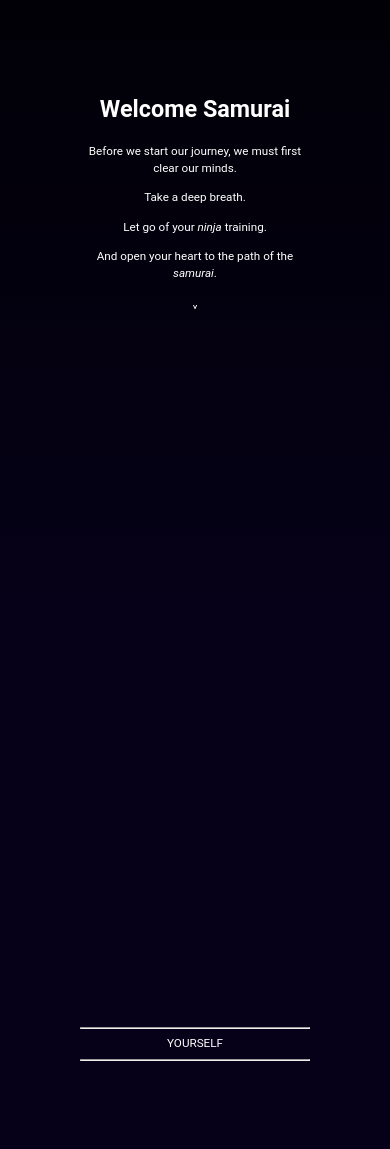
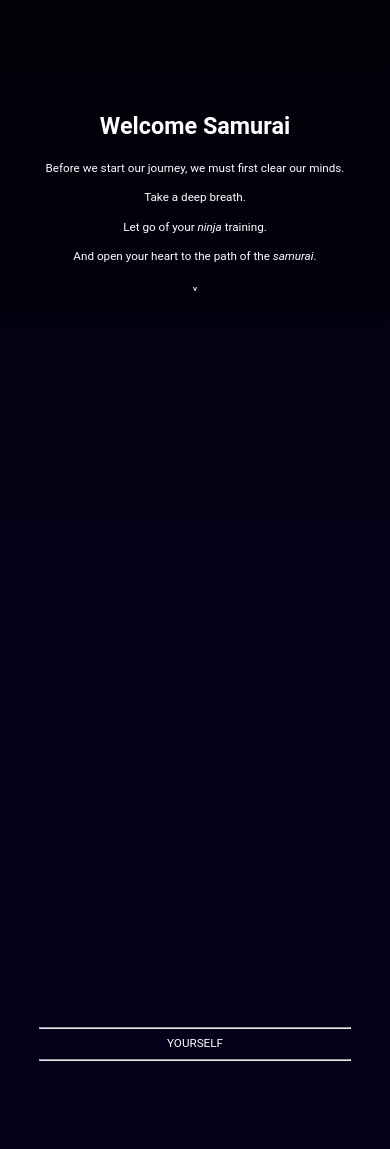
Before and after one commit to j2kenton/frontendsamurai, a Gatsby site in the folder apps/frontendsamurai/: page / in a window 390 px wide. Shown: the part 1066-2215 px from the top of the page. Built offline with nearby package versions, Linux system fonts and the light colour scheme; Gatsby itself is replaced by a stand-in of ours; a web font is replaced by a local one.

Commit message:
fix: padding on mobile

```diff
--- a/apps/frontendsamurai/src/components/category/index.tsx
+++ b/apps/frontendsamurai/src/components/category/index.tsx
@@ -3,7 +3,7 @@ import styled from 'styled-components';
 import Screen from '../../components/screen';
 
 const ContentWrapper = styled.div`
-  padding: 5rem;
+  padding: 10vw;
   line-height: 1.5;
   &.title {
     text-transform: uppercase;
--- a/apps/frontendsamurai/src/pages/index.tsx
+++ b/apps/frontendsamurai/src/pages/index.tsx
@@ -88,7 +88,7 @@ const StyledH1 = styled.h1`
 `;
 
 const ContentWrapper = styled.div`
-  padding: 5rem;
+  padding: 10vw;
   line-height: 1.5;
 `;
 
```
